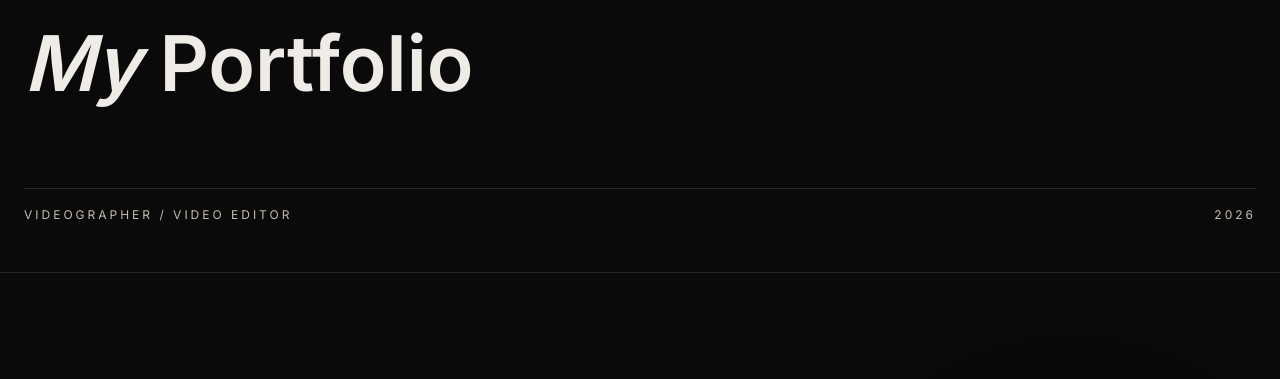
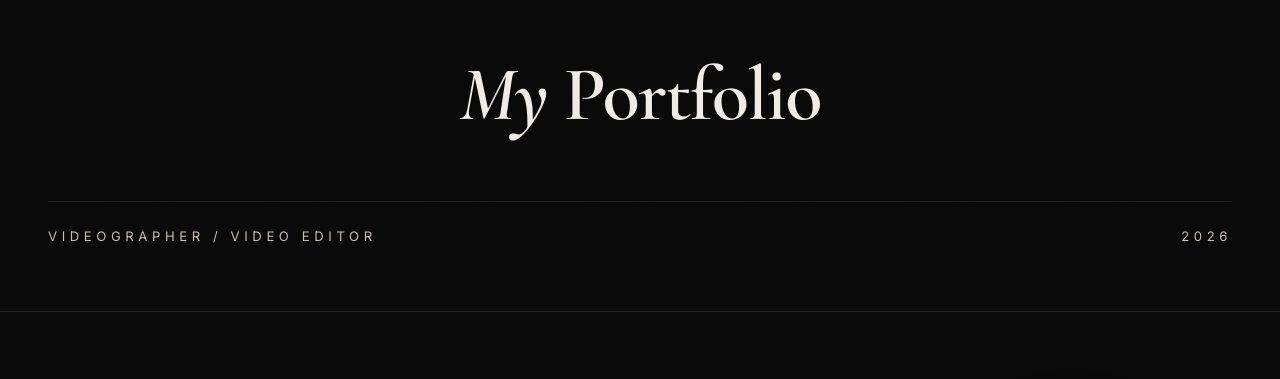
Before and after one commit to pachuau10/portfolio_opa, a Django app: page / in a window 1280 px wide. Shown: the part 489-868 px from the top of the page. Run offline with Django 5.2, Linux system fonts and the light colour scheme; data that the repository does not hold is empty; some libraries are stand-ins or nearby versions; some web fonts are replaced.

Commit message:
fix gap only

```diff
--- a/static/css/style.css
+++ b/static/css/style.css
@@ -118,25 +118,23 @@ ul, ol { list-style: none; }
 
 /* ----- Hero ----- */
 .hero {
-  min-height: auto;
+  min-height: 100vh;
   display: flex;
   align-items: flex-start;
-  padding: 5rem 1.5rem 3rem;
+  padding: 8rem 3rem 4rem;
   position: relative;
   border-bottom: 1px solid var(--line);
   flex-direction: column;
 }
-
 .hero-grid {
-  width: 100%;
-  max-width: var(--container);
+  width: 100%; max-width: var(--container);
   margin: 0 auto;
   position: relative;
   display: flex;
   flex-direction: column;
-  gap: 2rem;
+  min-height: calc(100vh - 12rem);
+  justify-content: space-between;
 }
-
 .hero-collage {
   display: flex;
   justify-content: center;
@@ -165,9 +163,9 @@ ul, ol { list-style: none; }
 @keyframes floatIn { from { opacity: 0; transform: translateY(40px) rotate(0); } }
 @keyframes spin { to { transform: rotate(360deg); } }
 
-hero-title {
+.hero-title {
   font-family: var(--display);
-  font-size: clamp(3rem, 12vw, 13rem);
+  font-size: clamp(4rem, 14vw, 13rem);
   line-height: .92;
   color: whitesmoke;
   font-weight: 600;
@@ -175,7 +173,7 @@ hero-title {
   position: relative;
   z-index: 2;
   letter-spacing: -0.02em;
-  margin-top: 1rem;
+  margin-top: 2rem;
 }
 .hero-line { display: block; }
 .hero-line .italic { font-style: italic; font-family: var(--display); }
@@ -191,16 +189,14 @@ hero-title {
 }
 
 .hero-meta {
-  display: flex;
-  justify-content: space-between;
-  font-size: .75rem;
-  letter-spacing: .25em;
+  display: flex; justify-content: space-between;
+  margin-top: 2rem;
+  font-size: .82rem;
+  letter-spacing: .35em;
   color: var(--ink-soft);
   border-top: 1px solid var(--line);
-  padding-top: 1rem;
-  margin-top: 1rem;
-  flex-wrap: wrap;
-  gap: 10px;
+  padding-top: 1.5rem;
+  animation: fadeUp 1s var(--ease) 2s both;
 }
 
 /* ----- Section base ----- */
```
